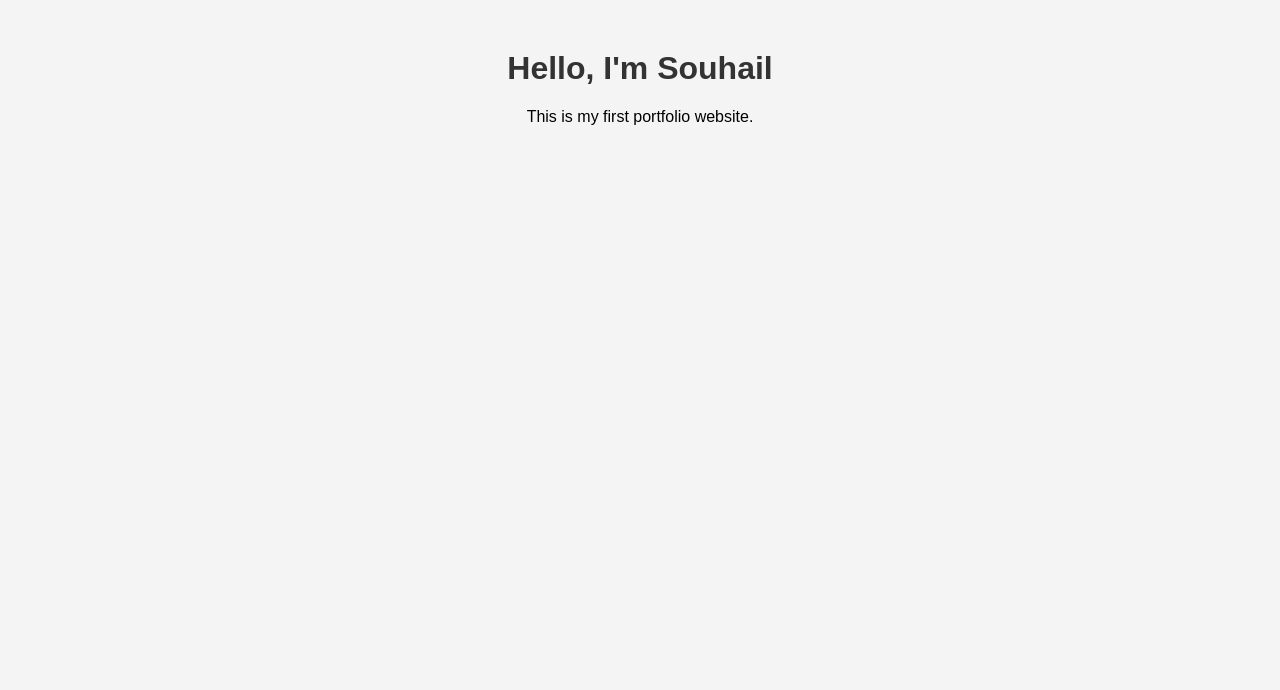
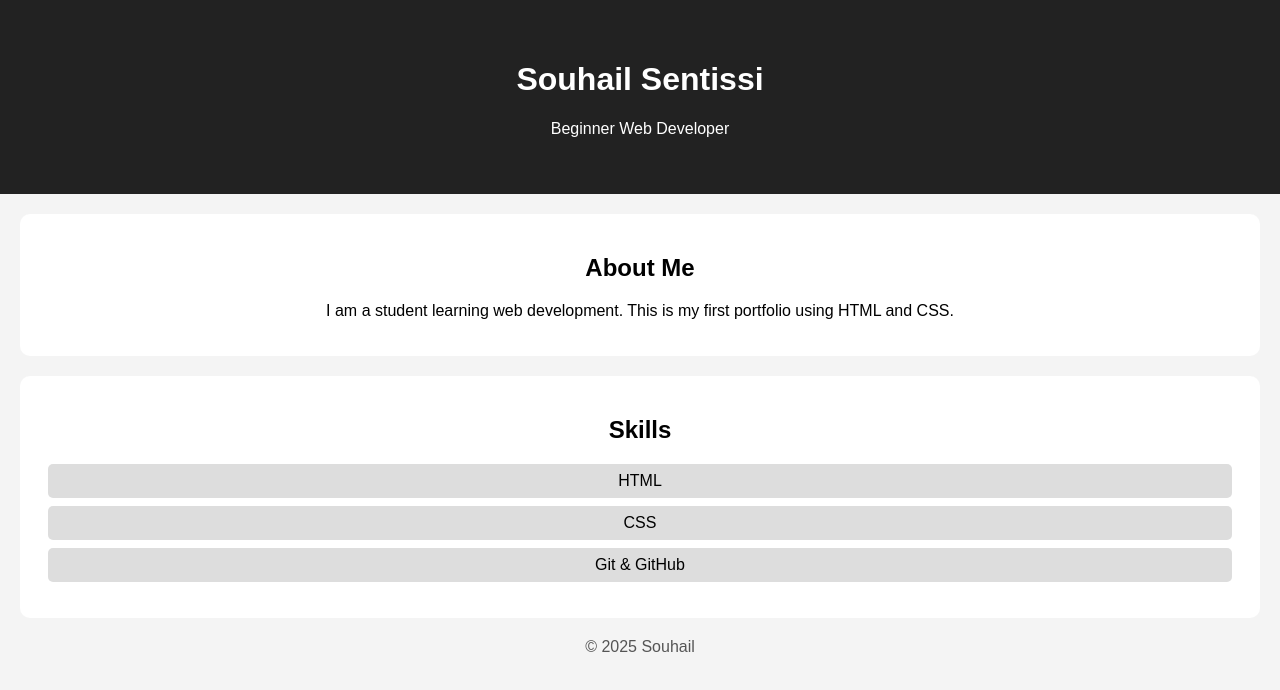
Before and after one commit to souhailsentissiofficiel-oss/portfolio, a plain HTML site: page index.html in a window 1280 px wide. Drawn offline with Linux system fonts and the light colour scheme.

Commit message:
Add files via upload

```diff
--- a/index.html
+++ b/index.html
@@ -2,13 +2,36 @@
 <html lang="en">
 <head>
   <meta charset="UTF-8">
-  <title>My Portfolio</title>
+  <title>Souhail | Portfolio</title>
   <link rel="stylesheet" href="style.css">
 </head>
 <body>
 
-  <h1>Hello, I'm Souhail</h1>
-  <p>This is my first portfolio website.</p>
+  <header>
+    <h1>Souhail Sentissi</h1>
+    <p>Beginner Web Developer</p>
+  </header>
+
+  <section>
+    <h2>About Me</h2>
+    <p>
+      I am a student learning web development.
+      This is my first portfolio using HTML and CSS.
+    </p>
+  </section>
+
+  <section>
+    <h2>Skills</h2>
+    <ul>
+      <li>HTML</li>
+      <li>CSS</li>
+      <li>Git & GitHub</li>
+    </ul>
+  </section>
+
+  <footer>
+    <p>© 2025 Souhail</p>
+  </footer>
 
 </body>
 </html>
--- a/style.css
+++ b/style.css
@@ -1,10 +1,36 @@
 body {
-  background-color: #f4f4f4;
+  margin: 0;
   font-family: Arial, sans-serif;
+  background: #f4f4f4;
   text-align: center;
-  margin-top: 50px;
 }
 
-h1 {
-  color: #333;
+header {
+  background: #222;
+  color: white;
+  padding: 40px;
 }
+
+section {
+  background: white;
+  margin: 20px;
+  padding: 20px;
+  border-radius: 10px;
+}
+
+ul {
+  list-style: none;
+  padding: 0;
+}
+
+li {
+  background: #ddd;
+  margin: 8px;
+  padding: 8px;
+  border-radius: 5px;
+}
+
+footer {
+  margin-top: 20px;
+  color: #555;
+}
```
